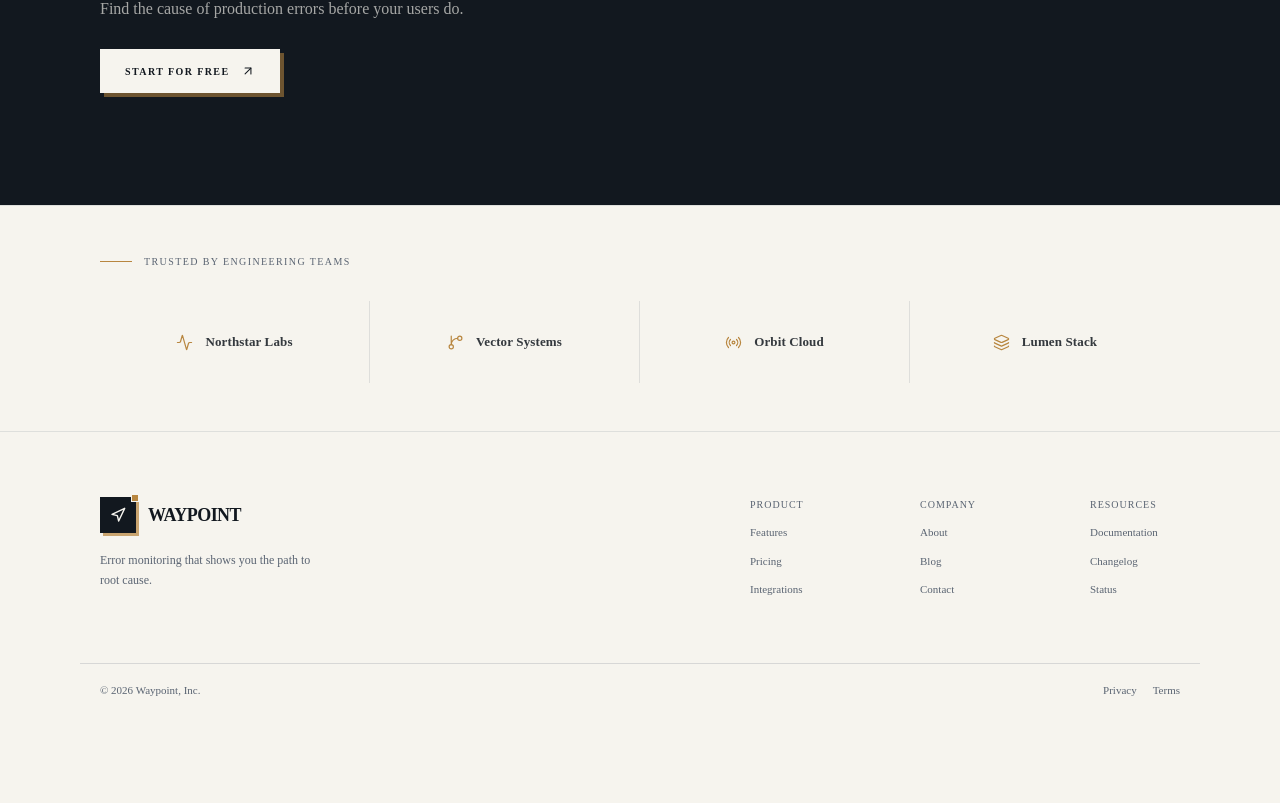
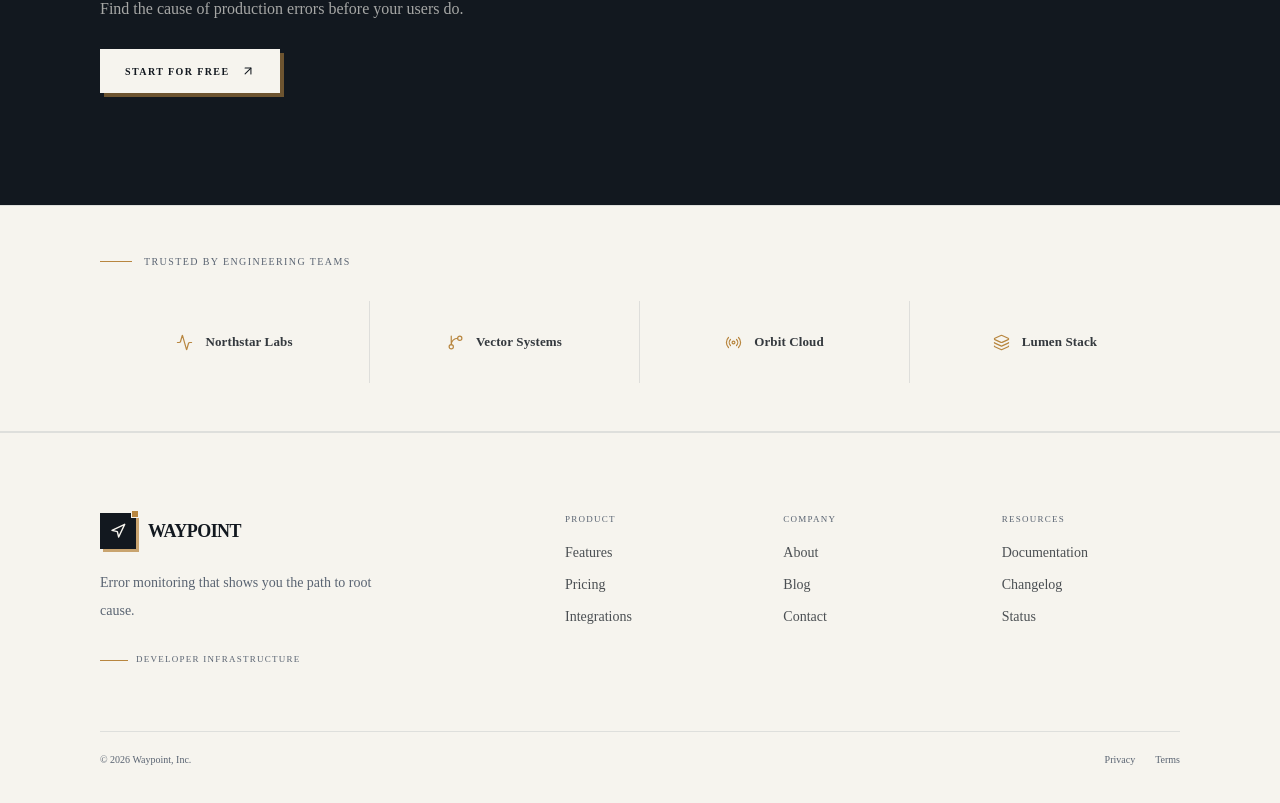
Before and after one commit to yafigian3-hue/waypoint-template, a React (Vite) app: page / in a window 1280 px wide. Shown: the part 6485-7288 px from the top of the page. Before the commit the page ends 7208 px from the top, so only its background shows below. Built offline with nearby package versions, Linux system fonts and the light colour scheme.

Commit message:
redsain logo

```diff
--- a/src/components/sections/Footer.tsx
+++ b/src/components/sections/Footer.tsx
@@ -1,51 +1,92 @@
+import { motion } from "framer-motion";
+
 import { content, footerColumns, footerTagline } from "../../lib/content";
+import {
+  footerBrand,
+  footerBottom,
+  footerColumn,
+  footerLinkHover,
+  motionTransitions,
+} from "../../lib/animations";
 import { Logo } from "../shared/logo";
 
 export default function Footer() {
   return (
-    <footer>
-      <div className="container flex flex-col justify-between gap-[50px] py-[65px] md:flex-row">
-        <div>
+    <footer className="border-t border-slate/15 bg-paper">
+      <div className="container py-14 sm:py-16 lg:py-20">
+        <div className="grid grid-cols-1 gap-12 md:grid-cols-[1.2fr_2fr] md:gap-16 lg:gap-24">
+          <motion.div {...footerBrand} transition={motionTransitions.standard}>
             <Logo>{content.nav.logo}</Logo>
 
-          <p className="mt-[18px] max-w-[230px] text-xs leading-[1.6] text-slate">
+            <p className="mt-5 max-w-[280px] text-sm leading-7 text-slate">
               {footerTagline}
             </p>
+
+            <div className="mt-7 flex items-center gap-2">
+              <span className="h-px w-7 bg-brass" />
+              <span className="font-mono text-[9px] uppercase tracking-[0.14em] text-slate">
+                Developer infrastructure
+              </span>
             </div>
+          </motion.div>
 
-        <div className="flex flex-wrap gap-[35px] md:gap-20">
-          {footerColumns.map((column) => (
-            <div
+          <div className="grid grid-cols-2 gap-x-8 gap-y-10 sm:grid-cols-3 sm:gap-x-10">
+            {footerColumns.map((column, index) => (
+              <motion.div
                 key={column.title}
-              className="flex min-w-[90px] flex-col gap-3"
+                {...footerColumn}
+                transition={{
+                  ...motionTransitions.standard,
+                  delay: 0.08 + index * 0.08,
+                }}
+                className="flex min-w-0 flex-col"
               >
-              <div className="text-[10px] uppercase tracking-widest text-slate">
+                <div className="mb-4 font-mono text-[9px] uppercase tracking-[0.14em] text-slate">
                   {column.title}
                 </div>
 
+                <div className="flex flex-col gap-3">
                   {column.links.map((link) => (
-                <a
+                    <motion.a
+                      key={link}
                       href="#product"
-                  key={link}
-                  className="text-[11px] text-slate"
+                      whileHover={footerLinkHover}
+                      transition={motionTransitions.fast}
+                      className="w-fit text-sm text-ink/75 transition-colors duration-200 hover:text-ink"
                     >
                       {link}
-                </a>
+                    </motion.a>
                   ))}
                 </div>
+              </motion.div>
             ))}
           </div>
         </div>
 
-      <div className="container flex justify-between border-t border-slate/20 pb-[25px] pt-[18px]">
-        <span className="text-[11px] text-slate">
+        <motion.div
+          {...footerBottom}
+          transition={{ ...motionTransitions.standard, delay: 0.2 }}
+          className="mt-14 flex flex-col gap-4 border-t border-slate/15 pt-5 sm:mt-16 sm:flex-row sm:items-center sm:justify-between"
+        >
+          <span className="font-mono text-[10px] text-slate">
             © {new Date().getFullYear()} Waypoint, Inc.
           </span>
 
-        <span className="flex gap-4 text-[11px] text-slate">
-          <a href="#privacy">Privacy</a>
-          <a href="#terms">Terms</a>
-        </span>
+          <div className="flex items-center gap-5 font-mono text-[10px] text-slate">
+            <a
+              href="#privacy"
+              className="transition-colors duration-200 hover:text-ink"
+            >
+              Privacy
+            </a>
+            <a
+              href="#terms"
+              className="transition-colors duration-200 hover:text-ink"
+            >
+              Terms
+            </a>
+          </div>
+        </motion.div>
       </div>
     </footer>
   );
--- a/src/components/shared/logo.tsx
+++ b/src/components/shared/logo.tsx
@@ -12,7 +12,7 @@ export function Logo({ children, className = "" }: LogoProps) {
       className={`group inline-flex items-center gap-3 font-display text-lg font-semibold tracking-[-0.03em] text-ink transition-colors duration-300 hover:text-brass ${className}`}
       aria-label={`${children} home`}
     >
-      <span className="relative grid size-9 shrink-0 place-items-center border border-ink bg-ink text-paper shadow-[3px_3px_0_rgba(184,134,63,0.72)] transition-all duration-300 group-hover:-translate-y-0.5 group-hover:translate-x-0.5 group-hover:bg-brass group-hover:text-ink group-hover:shadow-[1px_1px_0_rgba(18,24,31,0.8)]">
+      <span className="relative grid size-9 shrink-0 place-items-center border border-ink bg-ink text-paper shadow-[3px_3px_0_rgba(184,134,63,0.72)] transition-all duration-300 group-hover:bg-brass group-hover:text-ink group-hover:shadow-[1px_1px_0_rgba(18,24,31,0.8)]">
         <Navigation size={16} strokeWidth={2.1} aria-hidden="true" />
         <span
           className="absolute -right-1 -top-1 size-2 border border-paper bg-brass"
--- a/src/lib/animations.ts
+++ b/src/lib/animations.ts
@@ -535,3 +535,50 @@ export const finalCtaButton = {
 export const finalCtaButtonHover = {
   y: -3,
 };
+
+export const footerBrand = {
+  initial: {
+    opacity: 0,
+    y: 18,
+  },
+  whileInView: {
+    opacity: 1,
+    y: 0,
+  },
+  viewport: {
+    once: true,
+    amount: 0.4,
+  },
+};
+
+export const footerColumn = {
+  initial: {
+    opacity: 0,
+    y: 16,
+  },
+  whileInView: {
+    opacity: 1,
+    y: 0,
+  },
+  viewport: {
+    once: true,
+    amount: 0.35,
+  },
+};
+
+export const footerBottom = {
+  initial: {
+    opacity: 0,
+  },
+  whileInView: {
+    opacity: 1,
+  },
+  viewport: {
+    once: true,
+    amount: 0.3,
+  },
+};
+
+export const footerLinkHover = {
+  x: 3,
+};
```
Lines whose indentation alone changed are shown as unchanged.
